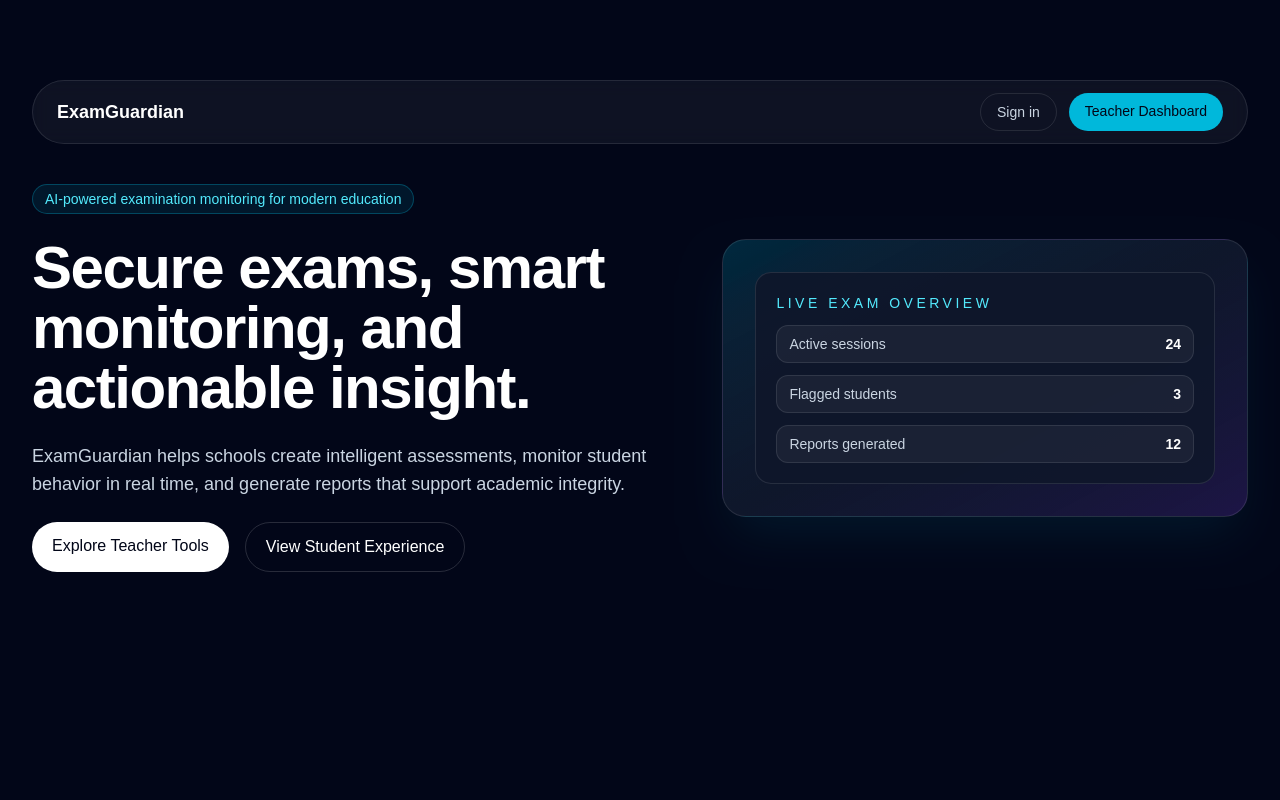
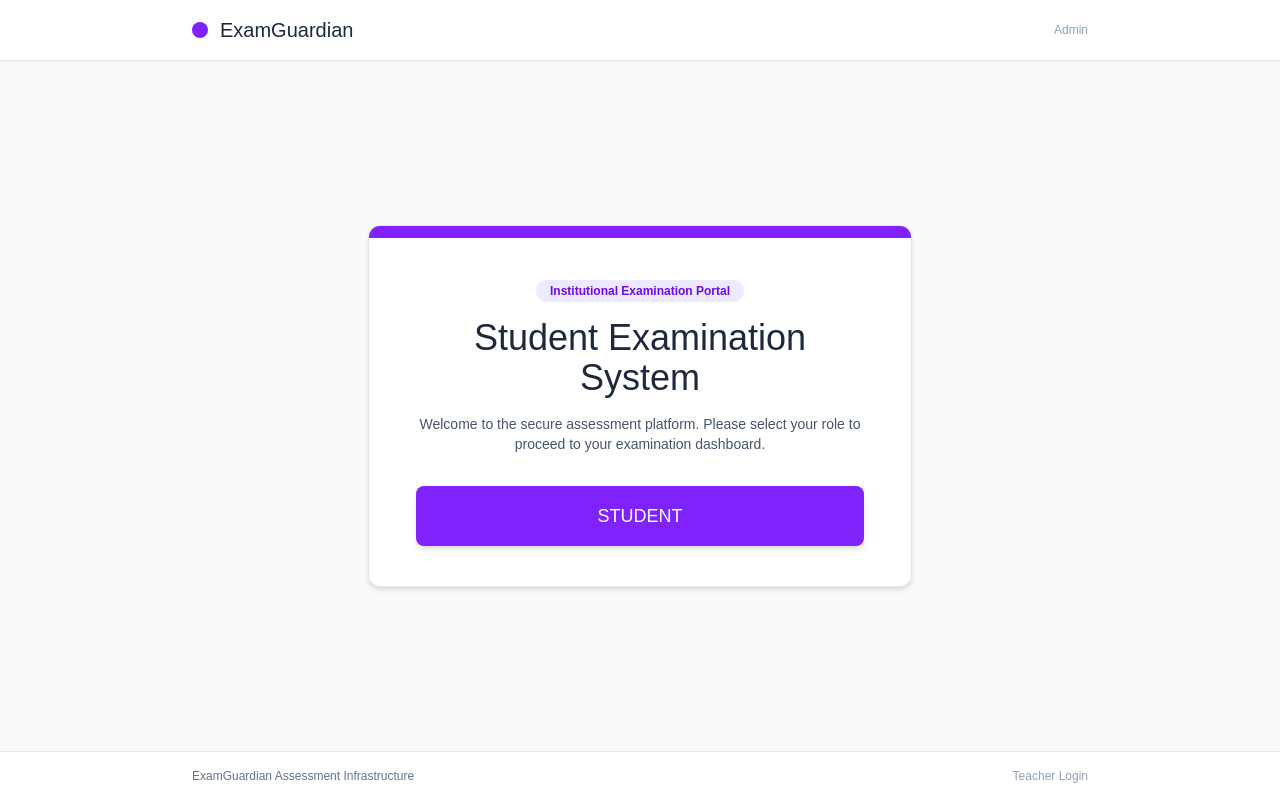
Before and after one commit to JTSHAOKAHN/student-monitoring-system, a Next.js app in the folder frontend/: page / in a window 1280 px wide. Built offline with nearby package versions, Linux system fonts and the light colour scheme.

Commit message:
feat: implement student authentication portal with session management and account auto-provisioning

```diff
--- /dev/null
+++ b/frontend/src/app/api/student/login/route.ts
@@ -0,0 +1,99 @@
+import { NextResponse } from 'next/server';
+import { cookies } from 'next/headers';
+import { createSupabaseServiceClient } from '@/lib/supabase-server';
+
+export async function POST(request: Request) {
+  try {
+    const { studentNumber, passcode } = await request.json();
+    const sNum = Number(studentNumber);
+
+    if (!sNum || sNum < 1 || sNum > 35) {
+      return NextResponse.json({ error: 'Invalid student number. Must be between 1 and 35.' }, { status: 400 });
+    }
+
+    const supabase = createSupabaseServiceClient();
+    if (!supabase) {
+      return NextResponse.json({ error: 'Database service client unavailable.' }, { status: 500 });
+    }
+
+    // Check or find student 1..35
+    let { data: student } = await supabase
+      .from('students')
+      .select('id, user_id, student_number, display_name, passcode, users(full_name, email)')
+      .eq('student_number', sNum)
+      .maybeSingle();
+
+    // If student 1..35 row doesn't exist yet, seed on demand
+    if (!student) {
+      const { data: newUser } = await supabase
+        .from('users')
+        .insert({
+          full_name: `Student ${sNum}`,
+          email: `student${sNum}@school.internal`,
+          role: 'student',
+        })
+        .select('id')
+        .single();
+
+      if (newUser) {
+        const { data: newStudent } = await supabase
+          .from('students')
+          .insert({
+            user_id: newUser.id,
+            student_id: `STU-${String(sNum).padStart(3, '0')}`,
+            student_number: sNum,
+            display_name: `Student ${sNum}`,
+            passcode: 'student123',
+            class_name: 'Classroom 1',
+          })
+          .select('id, user_id, student_number, display_name, passcode, users(full_name, email)')
+          .single();
+
+        student = newStudent;
+      }
+    }
+
+    if (!student) {
+      return NextResponse.json({ error: 'Unable to initialize student account.' }, { status: 500 });
+    }
+
+    if (passcode && student.passcode && passcode !== student.passcode) {
+      return NextResponse.json({ error: 'Incorrect student passcode.' }, { status: 401 });
+    }
+
+    // Update presence
+    const now = new Date().toISOString();
+    await supabase
+      .from('students')
+      .update({
+        is_logged_in: true,
+        last_login_at: now,
+        last_activity_at: now,
+      })
+      .eq('id', student.id);
+
+    // Set HTTP-only session cookie
+    const cookieStore = await cookies();
+    cookieStore.set(
+      'student_session',
+      JSON.stringify({
+        studentId: student.id,
+        userId: student.user_id,
+        studentNumber: student.student_number,
+        displayName: student.display_name || `Student ${student.student_number}`,
+      }),
+      {
+        httpOnly: true,
+        secure: process.env.NODE_ENV === 'production',
+        sameSite: 'lax',
+        path: '/',
+        maxAge: 60 * 60 * 8, // 8 hours
+      }
+    );
+
+    return NextResponse.json({ ok: true, studentNumber: student.student_number, displayName: student.display_name });
+  } catch (error) {
+    console.error(error);
+    return NextResponse.json({ error: 'Login error occurred.' }, { status: 500 });
+  }
+}
--- a/frontend/src/app/page.tsx
+++ b/frontend/src/app/page.tsx
@@ -2,64 +2,65 @@ import Link from "next/link";
 
 export default function Home() {
   return (
-    <main className="min-h-screen bg-slate-950 text-white">
-      <section className="mx-auto flex max-w-7xl flex-col gap-10 px-6 py-20 lg:px-8">
-        <div className="flex flex-wrap items-center justify-between gap-4 rounded-full border border-white/10 bg-white/5 px-6 py-3 backdrop-blur">
-          <div className="text-lg font-semibold">ExamGuardian</div>
-          <div className="flex gap-3 text-sm text-slate-300">
-            <Link href="/auth" className="rounded-full border border-white/10 px-4 py-2 transition hover:bg-white/10">
-              Sign in
-            </Link>
-            <Link href="/teacher" className="rounded-full bg-cyan-500 px-4 py-2 font-medium text-slate-950 transition hover:bg-cyan-400">
-              Teacher Dashboard
-            </Link>
+    <main className="relative flex min-h-screen flex-col justify-between bg-slate-50 text-slate-800">
+      {/* Top Header Navigation with Subtle Top-Right Admin Link */}
+      <header className="border-b border-slate-200 bg-white px-6 py-4 shadow-xs">
+        <div className="mx-auto flex max-w-4xl items-center justify-between">
+          <div className="flex items-center gap-3">
+            <div className="h-4 w-4 rounded-full bg-violet-600" />
+            <span className="text-xl font-normal text-slate-800">ExamGuardian</span>
           </div>
+          <Link
+            href="/admin/login"
+            className="text-xs font-medium text-slate-400 transition hover:text-slate-600"
+          >
+            Admin
+          </Link>
         </div>
+      </header>
 
-        <div className="grid items-center gap-12 lg:grid-cols-[1.1fr_0.9fr]">
-          <div className="space-y-6">
-            <div className="inline-flex rounded-full border border-cyan-500/30 bg-cyan-500/10 px-3 py-1 text-sm text-cyan-300">
-              AI-powered examination monitoring for modern education
-            </div>
-            <h1 className="text-4xl font-semibold tracking-tight sm:text-6xl">
-              Secure exams, smart monitoring, and actionable insight.
+      {/* Main Centered Content Card Area */}
+      <section className="mx-auto flex w-full max-w-xl flex-1 flex-col justify-center px-4 py-12">
+        <div className="overflow-hidden rounded-xl border border-slate-200 bg-white shadow-md">
+          {/* Google Forms Top Accent Ribbon */}
+          <div className="h-3 bg-violet-600" />
+          <div className="p-8 text-center sm:p-10">
+            <span className="rounded-full bg-violet-100 px-3.5 py-1 text-xs font-semibold text-violet-700">
+              Institutional Examination Portal
+            </span>
+
+            <h1 className="mt-4 text-3xl font-normal text-slate-800 sm:text-4xl">
+              Student Examination System
             </h1>
-            <p className="max-w-2xl text-lg text-slate-300">
-              ExamGuardian helps schools create intelligent assessments, monitor student behavior in real time, and generate reports that support academic integrity.
+
+            <p className="mt-4 text-sm text-slate-600">
+              Welcome to the secure assessment platform. Please select your role to proceed to your examination dashboard.
             </p>
-            <div className="flex flex-wrap gap-4">
-              <Link href="/teacher" className="rounded-full bg-white px-5 py-3 font-medium text-slate-950 transition hover:bg-slate-200">
-                Explore Teacher Tools
+
+            <div className="mt-8 flex justify-center">
+              <Link
+                href="/student/login"
+                className="w-full max-w-md rounded-lg bg-violet-600 px-8 py-4 text-center text-lg font-medium text-white shadow-md transition hover:bg-violet-700 active:scale-[0.99]"
+              >
+                STUDENT
               </Link>
-              <Link href="/student" className="rounded-full border border-white/15 px-5 py-3 font-medium text-white transition hover:bg-white/10">
-                View Student Experience
-              </Link>
-            </div>
-          </div>
-
-          <div className="rounded-3xl border border-white/10 bg-linear-to-br from-cyan-500/20 via-slate-900 to-violet-500/20 p-8 shadow-2xl shadow-cyan-500/10">
-            <div className="space-y-4">
-              <div className="rounded-2xl border border-white/10 bg-slate-900/90 p-5">
-                <p className="text-sm uppercase tracking-[0.25em] text-cyan-300">Live exam overview</p>
-                <div className="mt-3 space-y-3 text-sm text-slate-300">
-                  <div className="flex items-center justify-between rounded-xl border border-white/10 bg-white/5 px-3 py-2">
-                    <span>Active sessions</span>
-                    <span className="font-semibold text-white">24</span>
-                  </div>
-                  <div className="flex items-center justify-between rounded-xl border border-white/10 bg-white/5 px-3 py-2">
-                    <span>Flagged students</span>
-                    <span className="font-semibold text-white">3</span>
-                  </div>
-                  <div className="flex items-center justify-between rounded-xl border border-white/10 bg-white/5 px-3 py-2">
-                    <span>Reports generated</span>
-                    <span className="font-semibold text-white">12</span>
-                  </div>
-                </div>
-              </div>
             </div>
           </div>
         </div>
       </section>
+
+      {/* Footer with Subtle Bottom-Right Teacher Login Link */}
+      <footer className="border-t border-slate-200 bg-white px-6 py-4">
+        <div className="mx-auto flex max-w-4xl items-center justify-between text-xs text-slate-500">
+          <span>ExamGuardian Assessment Infrastructure</span>
+          <Link
+            href="/auth?role=teacher"
+            className="font-medium text-slate-400 transition hover:text-slate-700 hover:underline"
+          >
+            Teacher Login
+          </Link>
+        </div>
+      </footer>
     </main>
   );
 }
--- /dev/null
+++ b/frontend/src/app/student/login/page.tsx
@@ -0,0 +1,33 @@
+import StudentLoginForm from '@/components/student/StudentLoginForm';
+import Link from 'next/link';
+
+export default function StudentLoginPage() {
+  return (
+    <main className="min-h-screen bg-slate-50 py-12 text-slate-800">
+      <div className="mx-auto max-w-lg px-4">
+        <div className="overflow-hidden rounded-xl border border-slate-200 bg-white shadow-md">
+          <div className="h-3 bg-violet-600" />
+          <div className="p-8">
+            <div className="flex items-center justify-between border-b border-slate-100 pb-4">
+              <span className="text-xs font-semibold uppercase tracking-wider text-violet-700">
+                ExamGuardian • Classroom Portal
+              </span>
+              <Link href="/" className="text-xs text-slate-400 hover:underline">
+                ← Back to Home
+              </Link>
+            </div>
+
+            <h1 className="mt-4 text-2xl font-normal text-slate-800">Student Identification</h1>
+            <p className="mt-2 text-sm text-slate-500">
+              Select your assigned student identity (Student 1 to Student 35) to access your exam dashboard.
+            </p>
+
+            <div className="mt-6">
+              <StudentLoginForm />
+            </div>
+          </div>
+        </div>
+      </div>
+    </main>
+  );
+}
--- /dev/null
+++ b/frontend/src/components/student/StudentLoginForm.tsx
@@ -0,0 +1,87 @@
+'use client';
+
+import { useState } from 'react';
+import { useRouter } from 'next/navigation';
+
+export default function StudentLoginForm() {
+  const router = useRouter();
+  const [studentNumber, setStudentNumber] = useState<number>(1);
+  const [passcode, setPasscode] = useState<string>('student123');
+  const [loading, setLoading] = useState(false);
+  const [error, setError] = useState<string | null>(null);
+
+  async function handleLogin(e: React.FormEvent) {
+    e.preventDefault();
+    setLoading(true);
+    setError(null);
+
+    try {
+      const response = await fetch('/api/student/login', {
+        method: 'POST',
+        headers: { 'Content-Type': 'application/json' },
+        body: JSON.stringify({ studentNumber, passcode }),
+      });
+
+      const data = await response.json();
+      if (!response.ok) {
+        throw new Error(data.error || 'Login failed.');
+      }
+
+      router.push('/student');
+    } catch (err) {
+      setError(err instanceof Error ? err.message : 'Login failed.');
+    } finally {
+      setLoading(false);
+    }
+  }
+
+  return (
+    <form onSubmit={handleLogin} className="space-y-6">
+      <div>
+        <label className="block text-xs font-semibold uppercase tracking-wider text-slate-500">
+          Select Assigned Student Identity
+        </label>
+        <select
+          value={studentNumber}
+          onChange={(e) => setStudentNumber(Number(e.target.value))}
+          className="mt-2 w-full rounded-lg border border-slate-300 bg-white px-4 py-3 text-base font-normal text-slate-800 outline-none focus:border-violet-600 focus:ring-1 focus:ring-violet-600"
+        >
+          {Array.from({ length: 35 }, (_, i) => i + 1).map((num) => (
+            <option key={num} value={num}>
+              Student {num}
+            </option>
+          ))}
+        </select>
+      </div>
+
+      <div>
+        <label className="block text-xs font-semibold uppercase tracking-wider text-slate-500">
+          Student Passcode / PIN
+        </label>
+        <input
+          type="password"
+          value={passcode}
+          onChange={(e) => setPasscode(e.target.value)}
+          placeholder="Enter your assigned PIN"
+          className="mt-2 w-full rounded-lg border border-slate-300 bg-white px-4 py-3 text-base font-normal text-slate-800 outline-none focus:border-violet-600 focus:ring-1 focus:ring-violet-600"
+          required
+        />
+        <p className="mt-1 text-xs text-slate-400">Default classroom passcode: student123</p>
+      </div>
+
+      {error && (
+        <div className="rounded-lg bg-red-50 p-3 text-xs font-medium text-red-700">
+          {error}
+        </div>
+      )}
+
+      <button
+        type="submit"
+        disabled={loading}
+        className="w-full rounded-lg bg-violet-600 px-6 py-3 text-base font-medium text-white shadow hover:bg-violet-700 disabled:opacity-60"
+      >
+        {loading ? 'Authenticating...' : `Sign in as Student ${studentNumber}`}
+      </button>
+    </form>
+  );
+}
```
Also changed, not shown: 1 other file (tests, documents, lock files or other folders).
